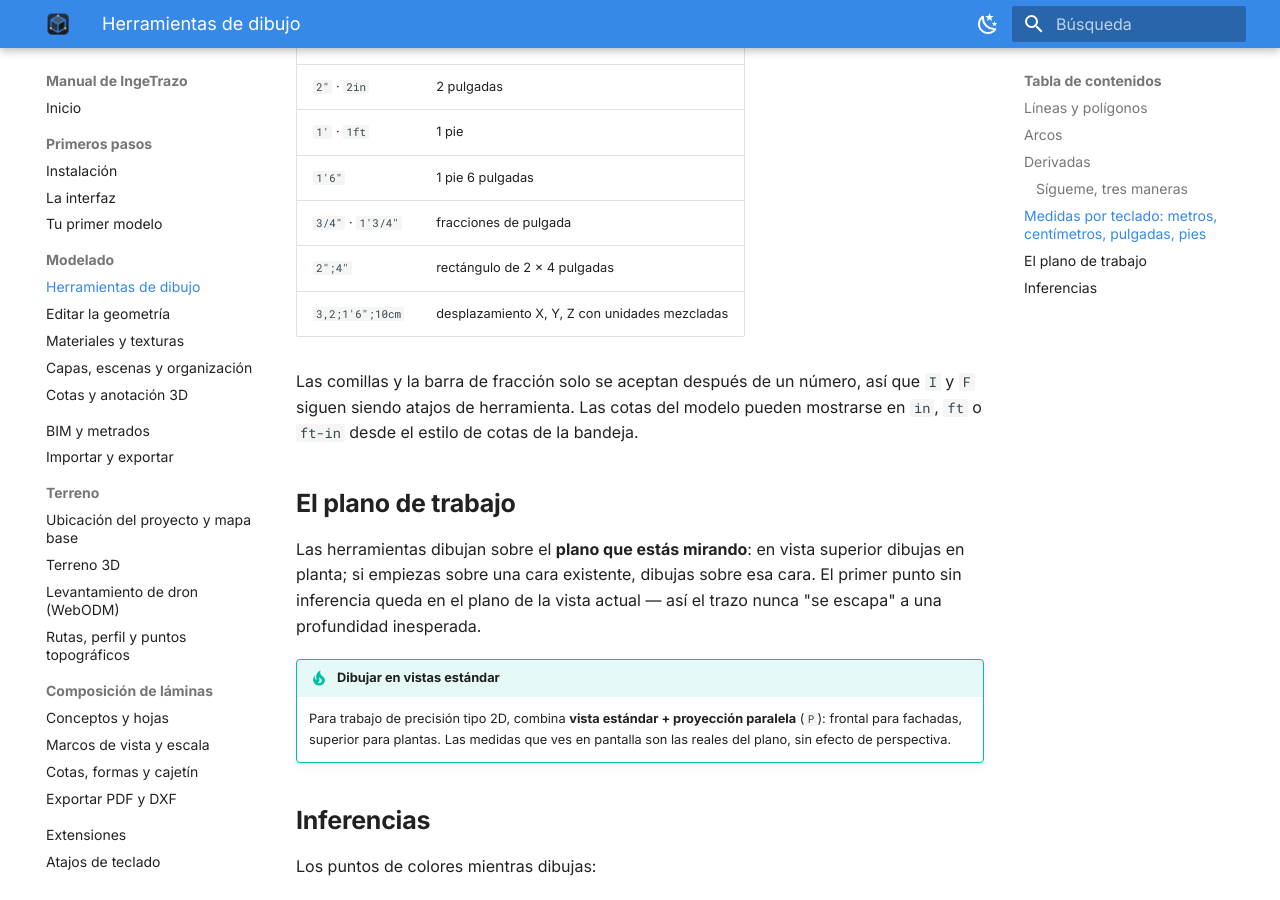
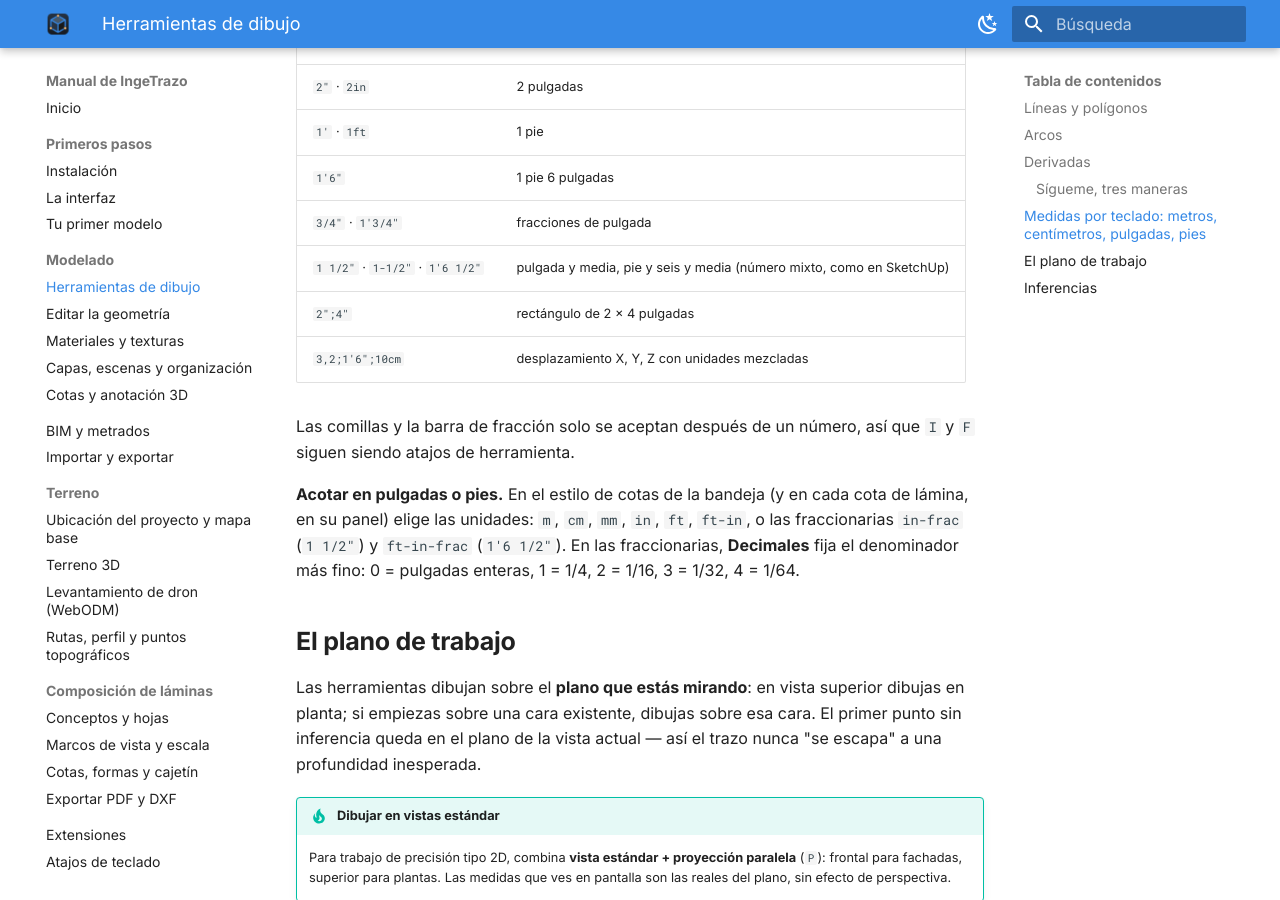
Before and after one commit to ingelibre/ingetrazo-docs, an MkDocs documentation site: the page built from docs/modelado/dibujo.md, in a window 1280 px wide and 900 px high, scrolled down 2126 px. Built offline with MkDocs 1.6.1 and Material for MkDocs 9.7.7, drawn with Linux system fonts in a browser that asks for light colours.

Commit message:
modelado: números mixtos (1 1/2") y cotas en pulgadas o pies, también fraccionarias
Co-Authored-By: Claude Fable 5.1 <noreply@anthropic.com>
Claude-Session: https://claude.ai/code/session_01YLttx6ZCfqCFBSRp6t4wH3

```diff
--- a/docs/modelado/dibujo.md
+++ b/docs/modelado/dibujo.md
@@ -48,10 +48,13 @@ Los números sin sufijo son **metros**. Cada campo puede llevar su propia unidad
 | `1'` · `1ft` | 1 pie |
 | `1'6"` | 1 pie 6 pulgadas |
 | `3/4"` · `1'3/4"` | fracciones de pulgada |
+| `1 1/2"` · `1-1/2"` · `1'6 1/2"` | pulgada y media, pie y seis y media (número mixto, como en SketchUp) |
 | `2";4"` | rectángulo de 2 × 4 pulgadas |
 | `3,2;1'6";10cm` | desplazamiento X, Y, Z con unidades mezcladas |
 
-Las comillas y la barra de fracción solo se aceptan después de un número, así que `I` y `F` siguen siendo atajos de herramienta. Las cotas del modelo pueden mostrarse en `in`, `ft` o `ft-in` desde el estilo de cotas de la bandeja.
+Las comillas y la barra de fracción solo se aceptan después de un número, así que `I` y `F` siguen siendo atajos de herramienta.
+
+**Acotar en pulgadas o pies.** En el estilo de cotas de la bandeja (y en cada cota de lámina, en su panel) elige las unidades: `m`, `cm`, `mm`, `in`, `ft`, `ft-in`, o las fraccionarias `in-frac` (`1 1/2"`) y `ft-in-frac` (`1'6 1/2"`). En las fraccionarias, **Decimales** fija el denominador más fino: 0 = pulgadas enteras, 1 = 1/4, 2 = 1/16, 3 = 1/32, 4 = 1/64.
 
 ## El plano de trabajo
 
```
